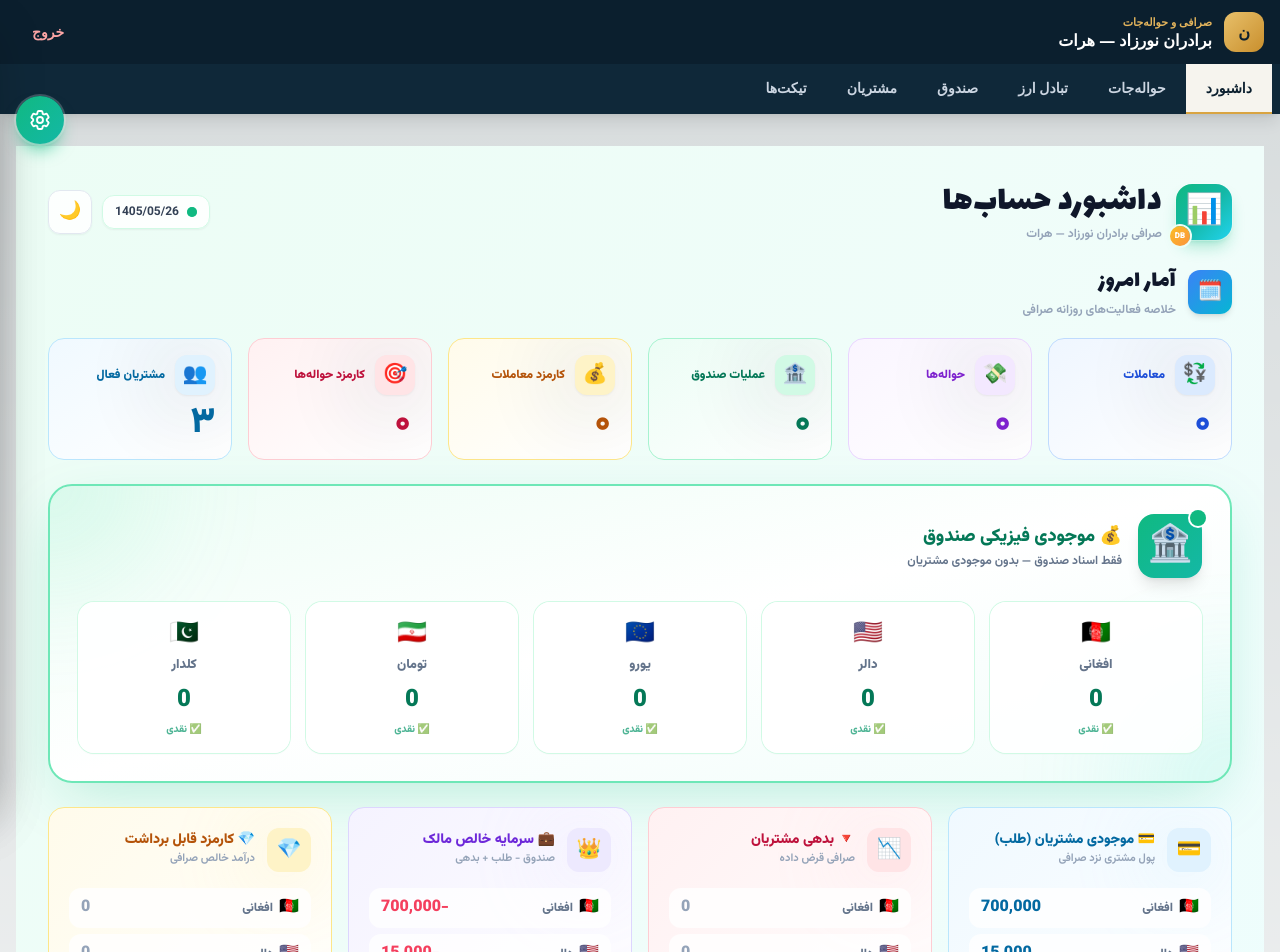
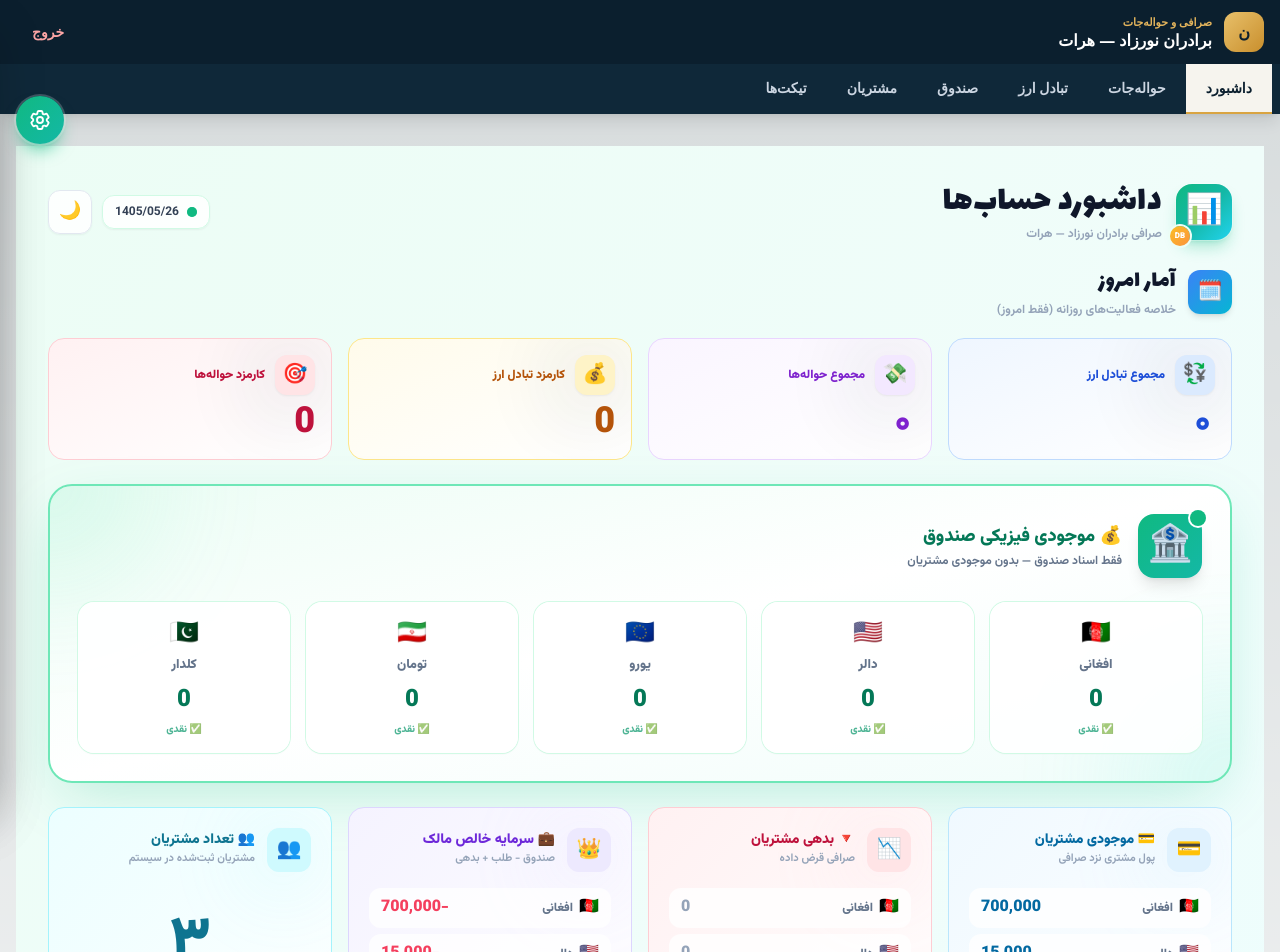
Before and after one commit to nasirahmadrahmati19-hue/exchange-admin, a Next.js app: page /dashboard in a window 1280 px wide. Shown: the top 952 px of the page. Built offline with nearby package versions, Linux system fonts and the light colour scheme; sample sign-in values are in the browser's storage.

Commit message:
Update page.tsx

```diff
--- a/app/dashboard/page.tsx
+++ b/app/dashboard/page.tsx
@@ -261,17 +261,17 @@ export default function DashboardPage() {
     return totals;
   }, [totalCommissionEarned, commissionWithdrawn]);
 
+  // ✅ آمار روزانه (فقط امروز)
   const todayStats = useMemo(() => {
-    let tradeCount = 0, hawalaCount = 0, cashCount = 0;
-    const tradeCommission: Record<Currency, number> = { AFN: 0, USD: 0, EUR: 0, IRR: 0, PKR: 0 };
-    const hawalaFee: Record<Currency, number> = { AFN: 0, USD: 0, EUR: 0, IRR: 0, PKR: 0 };
+    let tradeCount = 0, hawalaCount = 0;
+    let tradeCommissionSum = 0, hawalaFeeSum = 0;
 
     for (const tx of transactions) {
       if (tx.status === "voided") continue;
       if (isToday(tx.date)) {
         tradeCount++;
-        if (tx.commission && tx.commission > 0 && tx.commissionCurrency) {
-          tradeCommission[tx.commissionCurrency] += tx.commission;
+        if (tx.commission && tx.commission > 0) {
+          tradeCommissionSum += tx.commission;
         }
       }
     }
@@ -280,19 +280,14 @@ export default function DashboardPage() {
       if (h.status === "cancelled") continue;
       if (isToday(h.date)) {
         hawalaCount++;
-        if (h.fee && h.fee > 0 && h.feeCurrency) {
-          hawalaFee[h.feeCurrency] += h.fee;
+        if (h.fee && h.fee > 0) {
+          hawalaFeeSum += h.fee;
         }
       }
     }
 
-    for (const e of entries) {
-      if (e.status === "voided") continue;
-      if (isToday(e.date)) cashCount++;
-    }
-
-    return { tradeCount, hawalaCount, cashCount, tradeCommission, hawalaFee };
-  }, [transactions, hawalas, entries]);
+    return { tradeCount, hawalaCount, tradeCommissionSum, hawalaFeeSum };
+  }, [transactions, hawalas]);
 
   // ── استایل‌ها ──
   const dk = theme === "dark";
@@ -363,7 +358,7 @@ export default function DashboardPage() {
             </div>
           </header>
 
-          {/* ═══════════ آمار امروز - استایل مدرن ═══════════ */}
+          {/* ═══════════ آمار امروز (۴ کارت اصلی) ═══════════ */}
           <section className="cs-up space-y-4 md:space-y-5" style={{ animationDelay: "70ms" }}>
             <div className="flex items-center gap-3 mb-1">
               <div className={`grid h-11 w-11 shrink-0 place-items-center rounded-xl shadow-md ${dk ? "bg-gradient-to-br from-blue-500 to-sky-500 text-white" : "bg-gradient-to-br from-blue-500 to-cyan-500 text-white"}`}>
@@ -371,42 +366,21 @@ export default function DashboardPage() {
               </div>
               <div>
                 <h2 className={`cs-display text-xl md:text-2xl leading-none ${heading}`}>آمار امروز</h2>
-                <p className={`mt-1 text-[10px] md:text-xs font-bold ${subText}`}>خلاصه فعالیت‌های روزانه صرافی</p>
+                <p className={`mt-1 text-[10px] md:text-xs font-bold ${subText}`}>خلاصه فعالیت‌های روزانه (فقط امروز)</p>
               </div>
             </div>
 
-            <div className="grid grid-cols-2 md:grid-cols-3 lg:grid-cols-6 gap-3 md:gap-4">
-              <TodayStat dk={dk} icon="💱" label="معاملات" value={fa(todayStats.tradeCount)} color="blue" />
-              <TodayStat dk={dk} icon="💸" label="حواله‌ها" value={fa(todayStats.hawalaCount)} color="purple" />
-              <TodayStat dk={dk} icon="🏦" label="عملیات صندوق" value={fa(todayStats.cashCount)} color="emerald" />
-              <TodayStat
-                dk={dk}
-                icon="💰"
-                label="کارمزد معاملات"
-                value={Object.values(todayStats.tradeCommission).reduce((a, b) => a + b, 0) > 0 ? "✅" : "۰"}
-                color="amber"
-              />
-              <TodayStat
-                dk={dk}
-                icon="🎯"
-                label="کارمزد حواله‌ها"
-                value={Object.values(todayStats.hawalaFee).reduce((a, b) => a + b, 0) > 0 ? "✅" : "۰"}
-                color="rose"
-              />
-              <TodayStat
-                dk={dk}
-                icon="👥"
-                label="مشتریان فعال"
-                value={fa(customers.length)}
-                color="sky"
-              />
+            <div className="grid grid-cols-2 md:grid-cols-4 gap-3 md:gap-4">
+              <TodayStat dk={dk} icon="💱" label="مجموع تبادل ارز" value={fa(todayStats.tradeCount)} color="blue" />
+              <TodayStat dk={dk} icon="💸" label="مجموع حواله‌ها" value={fa(todayStats.hawalaCount)} color="purple" />
+              <TodayStat dk={dk} icon="💰" label="کارمزد تبادل ارز" value={fmt(todayStats.tradeCommissionSum)} color="amber" />
+              <TodayStat dk={dk} icon="🎯" label="کارمزد حواله‌ها" value={fmt(todayStats.hawalaFeeSum)} color="rose" />
             </div>
           </section>
 
-          {/* ═══════════ موجودی فیزیکی صندوق - استایل مدرن و کلان ═══════════ */}
+          {/* ═══════════ موجودی فیزیکی صندوق (بخش بزرگ) ═══════════ */}
           <section className="cs-up space-y-4 md:space-y-5" style={{ animationDelay: "140ms" }}>
             <div className={`relative overflow-hidden rounded-2xl md:rounded-3xl border-2 p-5 md:p-7 transition-all duration-300 hover:shadow-2xl ${dk ? "border-emerald-400/40 bg-gradient-to-br from-emerald-900/40 via-slate-900/60 to-teal-900/40 shadow-[0_20px_60px_-15px_rgba(16,185,129,0.3)]" : "border-emerald-300 bg-gradient-to-br from-emerald-50 via-white to-teal-50 shadow-[0_20px_60px_-15px_rgba(16,185,129,0.25)]"}`}>
-              {/* جلوه‌های بصری پس‌زمینه */}
               <div className={`absolute -top-24 -left-24 h-48 w-48 rounded-full blur-3xl opacity-20 ${dk ? "bg-emerald-400" : "bg-emerald-300"}`} />
               <div className={`absolute -bottom-24 -right-24 h-48 w-48 rounded-full blur-3xl opacity-20 ${dk ? "bg-teal-400" : "bg-teal-300"}`} />
 
@@ -438,10 +412,10 @@ export default function DashboardPage() {
             </div>
           </section>
 
-          {/* ═══════════ چهار کارت حساب‌ها - استایل مدرن و کلان ═══════════ */}
+          {/* ═══════════ چهار کارت حساب‌ها (اصلاح شده) ═══════════ */}
           <section className="cs-up grid grid-cols-1 sm:grid-cols-2 lg:grid-cols-4 gap-3 md:gap-4" style={{ animationDelay: "210ms" }}>
 
-            {/* موجودی مشتریان (طلبکار) */}
+            {/* ۱. موجودی مشتریان */}
             <div className={`group relative overflow-hidden rounded-2xl border p-4 md:p-5 transition-all duration-300 hover:shadow-xl hover:scale-[1.01] ${dk ? "border-sky-400/25 bg-gradient-to-br from-sky-900/30 to-slate-900/50" : "border-sky-200 bg-gradient-to-br from-sky-50 to-white"}`}>
               <div className={`absolute top-0 right-0 h-24 w-24 rounded-full blur-2xl opacity-10 ${dk ? "bg-sky-400" : "bg-sky-300"}`} />
               <div className="relative flex items-center gap-3 mb-4">
@@ -449,7 +423,7 @@ export default function DashboardPage() {
                   <span className="text-xl">💳</span>
                 </span>
                 <div className="min-w-0">
-                  <b className={`block text-[13px] md:text-[14px] font-black leading-tight ${dk ? "text-sky-300" : "text-sky-700"}`}>💳 موجودی مشتریان (طلب)</b>
+                  <b className={`block text-[13px] md:text-[14px] font-black leading-tight ${dk ? "text-sky-300" : "text-sky-700"}`}>💳 موجودی مشتریان</b>
                   <span className={`block text-[10px] md:text-[11px] font-bold mt-0.5 ${subText}`}>پول مشتری نزد صرافی</span>
                 </div>
               </div>
@@ -470,7 +444,7 @@ export default function DashboardPage() {
               </div>
             </div>
 
-            {/* بدهی مشتریان */}
+            {/* ۲. بدهی مشتریان */}
             <div className={`group relative overflow-hidden rounded-2xl border p-4 md:p-5 transition-all duration-300 hover:shadow-xl hover:scale-[1.01] ${dk ? "border-rose-400/25 bg-gradient-to-br from-rose-900/30 to-slate-900/50" : "border-rose-200 bg-gradient-to-br from-rose-50 to-white"}`}>
               <div className={`absolute top-0 right-0 h-24 w-24 rounded-full blur-2xl opacity-10 ${dk ? "bg-rose-400" : "bg-rose-300"}`} />
               <div className="relative flex items-center gap-3 mb-4">
@@ -499,7 +473,7 @@ export default function DashboardPage() {
               </div>
             </div>
 
-            {/* سرمایه خالص مالک */}
+            {/* ۳. سرمایه خالص مالک */}
             <div className={`group relative overflow-hidden rounded-2xl border p-4 md:p-5 transition-all duration-300 hover:shadow-xl hover:scale-[1.01] ${dk ? "border-violet-400/25 bg-gradient-to-br from-violet-900/30 to-slate-900/50" : "border-violet-200 bg-gradient-to-br from-violet-50 to-white"}`}>
               <div className={`absolute top-0 right-0 h-24 w-24 rounded-full blur-2xl opacity-10 ${dk ? "bg-violet-400" : "bg-violet-300"}`} />
               <div className="relative flex items-center gap-3 mb-4">
@@ -528,37 +502,33 @@ export default function DashboardPage() {
               </div>
             </div>
 
-            {/* کارمزد قابل برداشت */}
-            <div className={`group relative overflow-hidden rounded-2xl border p-4 md:p-5 transition-all duration-300 hover:shadow-xl hover:scale-[1.01] ${dk ? "border-amber-400/25 bg-gradient-to-br from-amber-900/30 to-slate-900/50" : "border-amber-200 bg-gradient-to-br from-amber-50 to-white"}`}>
-              <div className={`absolute top-0 right-0 h-24 w-24 rounded-full blur-2xl opacity-10 ${dk ? "bg-amber-400" : "bg-amber-300"}`} />
+            {/* ۴. تعداد مشتریان (جدید) */}
+            <div className={`group relative overflow-hidden rounded-2xl border p-4 md:p-5 transition-all duration-300 hover:shadow-xl hover:scale-[1.01] ${dk ? "border-cyan-400/25 bg-gradient-to-br from-cyan-900/30 to-slate-900/50" : "border-cyan-200 bg-gradient-to-br from-cyan-50 to-white"}`}>
+              <div className={`absolute top-0 right-0 h-24 w-24 rounded-full blur-2xl opacity-10 ${dk ? "bg-cyan-400" : "bg-cyan-300"}`} />
               <div className="relative flex items-center gap-3 mb-4">
-                <span className={`grid h-11 w-11 shrink-0 place-items-center rounded-xl ${dk ? "bg-amber-400/15 text-amber-300" : "bg-amber-100 text-amber-600"}`}>
-                  <span className="text-xl">💎</span>
+                <span className={`grid h-11 w-11 shrink-0 place-items-center rounded-xl ${dk ? "bg-cyan-400/15 text-cyan-300" : "bg-cyan-100 text-cyan-600"}`}>
+                  <span className="text-xl">👥</span>
                 </span>
                 <div className="min-w-0">
-                  <b className={`block text-[13px] md:text-[14px] font-black leading-tight ${dk ? "text-amber-300" : "text-amber-700"}`}>💎 کارمزد قابل برداشت</b>
-                  <span className={`block text-[10px] md:text-[11px] font-bold mt-0.5 ${subText}`}>درآمد خالص صرافی</span>
+                  <b className={`block text-[13px] md:text-[14px] font-black leading-tight ${dk ? "text-cyan-300" : "text-cyan-700"}`}>👥 تعداد مشتریان</b>
+                  <span className={`block text-[10px] md:text-[11px] font-bold mt-0.5 ${subText}`}>مشتریان ثبت‌شده در سیستم</span>
                 </div>
               </div>
-              <div className="relative space-y-1.5">
-                {currencies.map(cur => {
-                  const bal = availableCommission[cur];
-                  return (
-                    <div key={cur} className={`flex items-center justify-between rounded-xl px-3 py-2 transition-colors ${dk ? "bg-slate-900/50" : "bg-white/80"}`}>
-                      <span className={`text-[12px] font-black flex items-center gap-1.5 ${dk ? "text-slate-400" : "text-slate-500"}`}>
-                        <span className="text-base">{flags[cur]}</span> {labels[cur]}
-                      </span>
-                      <span className={`text-[15px] md:text-base font-black tabular-nums ${bal > 0 ? (dk ? "text-amber-300" : "text-amber-700") : subText}`}>
-                        {fmt(bal)}
-                      </span>
-                    </div>
-                  );
-                })}
+              <div className="relative flex items-center justify-center h-[140px]">
+                <div className="text-center">
+                  <div className={`text-5xl md:text-6xl font-black tabular-nums leading-none ${dk ? "text-cyan-300" : "text-cyan-700"}`}>
+                    {fa(customers.length)}
+                  </div>
+                  <div className={`mt-3 text-[12px] font-black ${dk ? "text-cyan-400/70" : "text-cyan-600/70"}`}>
+                    نفر
+                  </div>
+                </div>
               </div>
             </div>
+
           </section>
 
-          {/* ═══════════ فرمول حسابداری - استایل مدرن ═══════════ */}
+          {/* ═══════════ فرمول حسابداری ═══════════ */}
           <div className={`cs-up rounded-2xl border-2 px-5 py-4 md:py-5 ${dk ? "border-slate-700/70 bg-gradient-to-r from-slate-800/60 to-slate-900/60" : "border-slate-200 bg-gradient-to-r from-white to-slate-50"}`} style={{ animationDelay: "280ms" }}>
             <div className={`flex flex-wrap items-center justify-center gap-3 md:gap-4 text-[12px] md:text-[13px] font-black ${dk ? "text-slate-300" : "text-slate-600"}`}>
               <span className={`inline-flex items-center gap-1.5 px-3 py-1.5 rounded-xl ${dk ? "bg-emerald-400/10 text-emerald-300 ring-1 ring-emerald-400/30" : "bg-emerald-50 text-emerald-700 ring-1 ring-emerald-200"}`}>
@@ -683,7 +653,7 @@ export default function DashboardPage() {
 }
 
 // ============================================================
-// کامپوننت کمکی: کارت آمار امروز (استایل مدرن)
+// کامپوننت کمکی: کارت آمار امروز
 // ============================================================
 function TodayStat({ dk, icon, label, value, color }: {
   dk: boolean;
```
